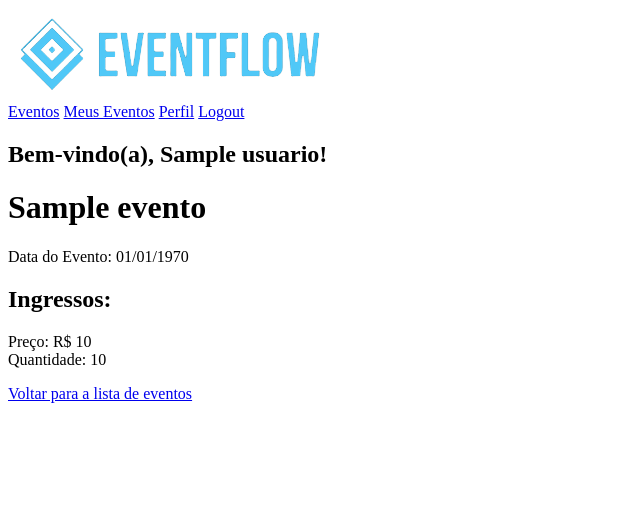
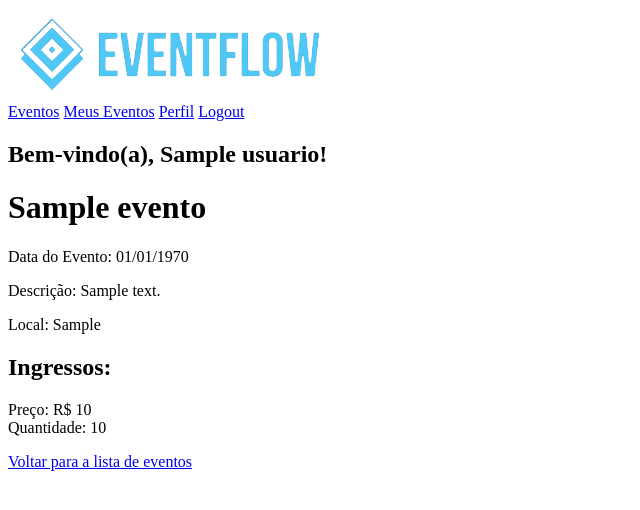
Before and after one commit to MrKevin284/phpEventFlow, a PHP site: page /info_evento.php?id=1 in a window 1280 px wide. Shown: the top 510 px of the page, without its empty margins (0-640 px from the left). Run offline with PHP 8.4, Linux system fonts and the light colour scheme; the visitor is signed in with stand-in values (Sample User, id 1); tables that the repository leaves empty or names only in its code hold one stand-in row (values such as "Sample post").

Commit message:
update16

```diff
--- a/info_evento.php
+++ b/info_evento.php
@@ -76,6 +76,9 @@
                     $data_evento = date('d/m/Y', strtotime($dados_evento['data_evento']));
                     echo '<p>Data do Evento: ' . $data_evento . '</p>';
 
+                    echo '<p>Descrição: ' . $dados_evento['descricao'] . '</p>';
+                    echo '<p>Local: ' . $dados_evento['endereco'] . '</p>';
+
                     echo '<h2>Ingressos:</h2>';
 
                     // Consultar os ingressos relacionados ao evento
```
